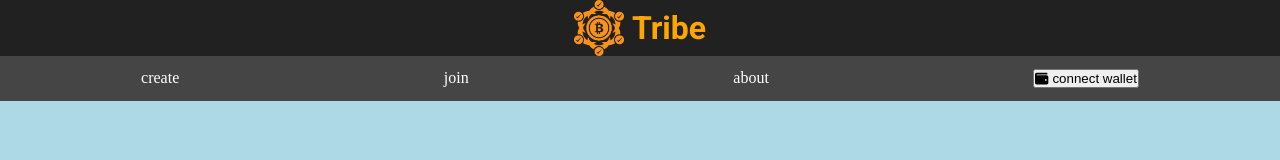
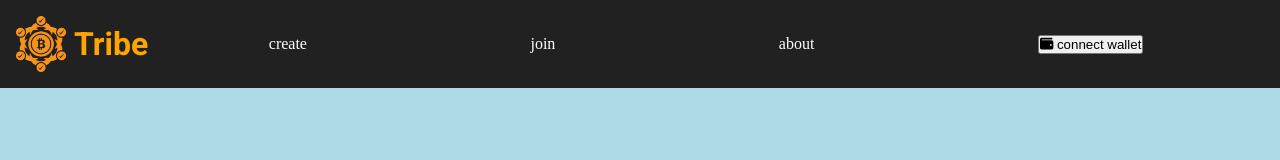
Before and after one commit to 22388o/tribe-master, a React (Vite) app: page / in a window 1280 px wide. Shown: the top 160 px of the page. Built offline with nearby package versions, Linux system fonts and the light colour scheme.

Commit message:
update header flex direction

```diff
--- a/src/components/Header.css
+++ b/src/components/Header.css
@@ -3,8 +3,9 @@
 .header-container {
     background-color: #212121;
     display: flex;
-    flex-direction: column;
+    flex-direction: row;
     align-items: center;
+    padding: 1em;
 }
 
 .company-logo {
@@ -14,6 +15,8 @@
     align-items: center;
     text-decoration: none;
     color: white;
+
+    align-self: flex-start;
 }
 
 .company-name {
@@ -30,11 +33,12 @@
 }
 
 .navbar {
-    background-color: #454545;
+    /* background-color: #454545; */
     padding: .8em;
     display: flex;
     width: 100%;
     flex-direction: row;
+    flex-wrap: wrap;
     justify-content: space-around;
     gap: .5em;
     /* border: 1px solid red; */
```
